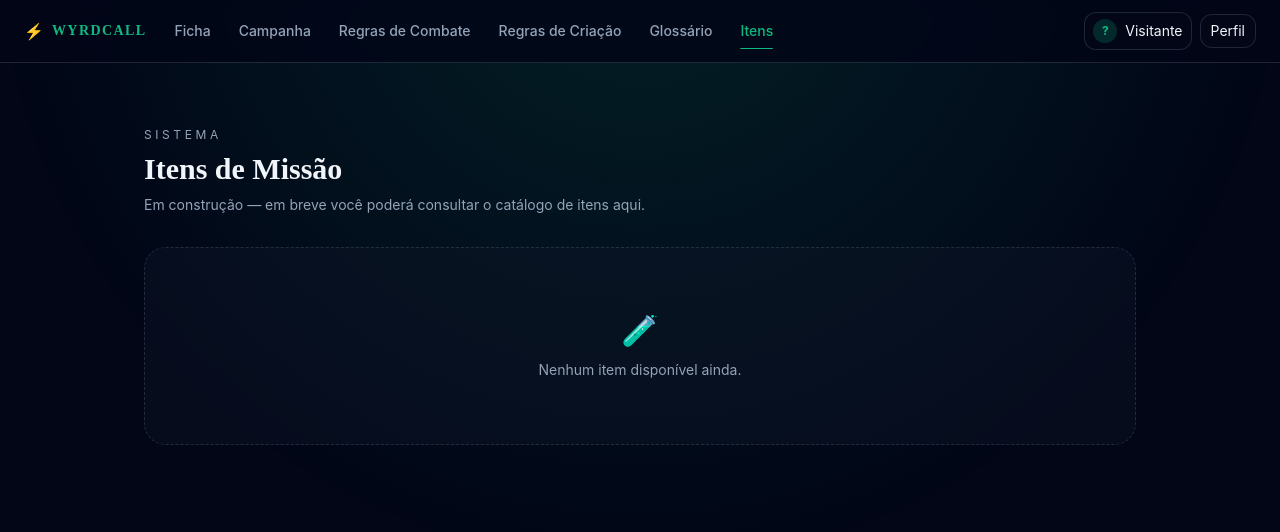
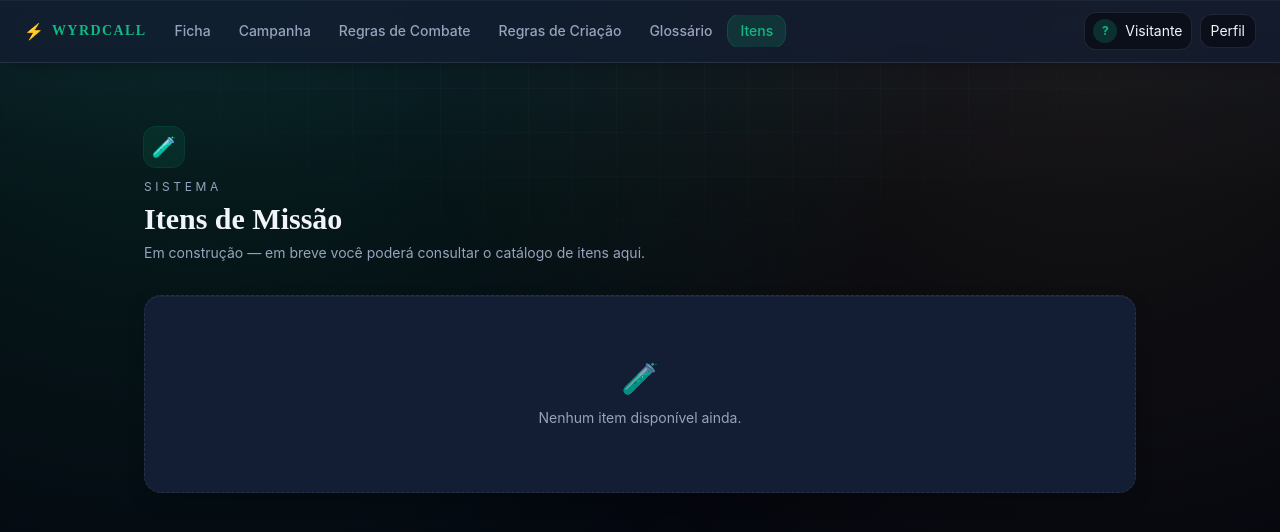
Before and after one commit to ViniciusFeliciano12/Aurores-RPG, an Astro site: page /itens in a window 1280 px wide. Built offline with nearby package versions, Linux system fonts and the light colour scheme; Astro itself is replaced by a stand-in of ours; no server answers.

Commit message:
Polish visual theme with panel/icon-badge system
Add reusable .panel, .panel-accent, and .icon-badge utility classes, introduce a gold accent color, deepen the background/card palette, and apply the new styles to headers and nav across Layout, InternalHeader, AuthGatedPage, and index.

```diff
--- a/src/components/AuthGatedPage.astro
+++ b/src/components/AuthGatedPage.astro
@@ -25,14 +25,17 @@ const { active, title, eyebrow, heading, description, icon, emptyText, requireAu
 		class="relative mx-auto flex max-w-5xl flex-col gap-8 px-4 py-16"
 		style={requireAuth ? 'display: none;' : undefined}
 	>
-		<div class="flex flex-col gap-2">
-			<p class="text-xs uppercase tracking-[0.3em] text-muted-foreground">{eyebrow}</p>
-			<h1 class="font-display text-3xl font-bold text-foreground">{heading}</h1>
-			<p class="text-sm text-muted-foreground">{description}</p>
+		<div class="flex flex-col gap-3">
+			<span class="icon-badge">{icon}</span>
+			<div class="flex flex-col gap-1.5">
+				<p class="text-xs uppercase tracking-[0.3em] text-muted-foreground">{eyebrow}</p>
+				<h1 class="font-display text-3xl font-bold text-foreground">{heading}</h1>
+				<p class="text-sm text-muted-foreground">{description}</p>
+			</div>
 		</div>
 
-		<div class="flex flex-col items-center gap-3 rounded-2xl border border-dashed border-border bg-card/40 px-6 py-16 text-center">
-			<span class="text-3xl">{icon}</span>
+		<div class="panel flex flex-col items-center gap-3 border-dashed px-6 py-16 text-center">
+			<span class="text-3xl opacity-70">{icon}</span>
 			<p class="text-sm text-muted-foreground">{emptyText}</p>
 		</div>
 	</main>
--- a/src/components/InternalHeader.astro
+++ b/src/components/InternalHeader.astro
@@ -24,7 +24,7 @@ const navItems: Array<NavItem & { key: Props['active'] }> = [
 <header
 	id="internal-header"
 	data-redirect-if-logged-out={redirectIfLoggedOut}
-	class="relative flex items-center justify-between gap-4 border-b border-border bg-background/80 px-4 py-3 backdrop-blur sm:px-6"
+	class="relative flex items-center justify-between gap-4 border-b border-border bg-card/70 px-4 py-3 shadow-[0_1px_0_rgba(255,255,255,0.04)_inset,0_4px_16px_-8px_rgba(0,0,0,0.6)] backdrop-blur sm:px-6"
 >
 	<a href="/" class="flex shrink-0 items-center gap-2">
 		<span class="text-primary">⚡</span>
@@ -36,10 +36,10 @@ const navItems: Array<NavItem & { key: Props['active'] }> = [
 			navItems.map((item) => (
 				<a
 					href={item.href}
-					class={`relative whitespace-nowrap px-3 py-2 font-medium transition ${
+					class={`whitespace-nowrap rounded-lg px-3 py-1.5 font-medium transition ${
 						item.key === active
-							? 'text-primary after:absolute after:inset-x-3 after:-bottom-px after:h-0.5 after:rounded-full after:bg-primary after:content-[""]'
-							: 'text-muted-foreground hover:text-foreground'
+							? 'bg-primary/15 text-primary ring-1 ring-primary/30'
+							: 'text-muted-foreground hover:bg-muted hover:text-foreground'
 					}`}
 				>
 					{item.label}
@@ -49,7 +49,7 @@ const navItems: Array<NavItem & { key: Props['active'] }> = [
 	</nav>
 
 	<div class="flex shrink-0 items-center gap-2">
-		<div class="flex items-center gap-2 rounded-lg border border-border bg-background px-2 py-1.5">
+		<div class="flex items-center gap-2 rounded-lg border border-border bg-background/60 px-2 py-1.5">
 			<div
 				id="user-avatar"
 				class="flex h-6 w-6 items-center justify-center overflow-hidden rounded-full bg-primary/20 text-xs font-bold text-primary"
@@ -62,7 +62,7 @@ const navItems: Array<NavItem & { key: Props['active'] }> = [
 
 		<a
 			href="/perfil"
-			class="rounded-lg border border-border bg-background px-2.5 py-1.5 text-sm transition hover:bg-muted"
+			class="rounded-lg border border-border bg-background/60 px-2.5 py-1.5 text-sm transition hover:bg-muted"
 		>
 			Perfil
 		</a>
@@ -70,7 +70,7 @@ const navItems: Array<NavItem & { key: Props['active'] }> = [
 		<button
 			id="sign-out"
 			type="button"
-			class="rounded-lg border border-border bg-background px-2.5 py-1.5 text-sm transition hover:bg-muted"
+			class="rounded-lg border border-border bg-background/60 px-2.5 py-1.5 text-sm transition hover:bg-muted"
 		>
 			Sair
 		</button>
--- a/src/layouts/Layout.astro
+++ b/src/layouts/Layout.astro
@@ -18,7 +18,8 @@ const { title = 'Wyrdcall' } = Astro.props;
 		<title>{title}</title>
 	</head>
 	<body class="min-h-screen bg-background text-foreground antialiased">
-		<div class="pointer-events-none fixed inset-0 bg-[radial-gradient(circle_at_50%_-10%,rgba(16,185,129,0.15),transparent_60%)]"></div>
+		<div class="pointer-events-none fixed inset-0 bg-[radial-gradient(circle_at_15%_-10%,rgba(16,185,129,0.16),transparent_55%),radial-gradient(circle_at_85%_0%,rgba(242,184,75,0.08),transparent_50%),linear-gradient(180deg,rgba(19,29,51,0.4),transparent_25%)]"></div>
+		<div class="pointer-events-none fixed inset-0 bg-[linear-gradient(rgba(148,163,184,0.05)_1px,transparent_1px),linear-gradient(90deg,rgba(148,163,184,0.05)_1px,transparent_1px)] bg-[size:44px_44px] [mask-image:radial-gradient(ellipse_80%_60%_at_50%_0%,black,transparent_70%)]"></div>
 		<slot />
 	</body>
 </html>
--- a/src/pages/index.astro
+++ b/src/pages/index.astro
@@ -43,7 +43,7 @@ const areas = [
 ---
 
 <Layout>
-	<header class="relative border-b border-border bg-background/80 px-4 py-4 backdrop-blur">
+	<header class="relative border-b border-border bg-card/70 px-4 py-4 shadow-[0_1px_0_rgba(255,255,255,0.04)_inset,0_4px_16px_-8px_rgba(0,0,0,0.6)] backdrop-blur">
 		<div class="mx-auto flex max-w-5xl items-center justify-between">
 			<div class="flex items-center gap-2">
 				<span class="text-primary">⚡</span>
@@ -53,11 +53,15 @@ const areas = [
 		</div>
 	</header>
 
-	<main class="relative mx-auto flex max-w-5xl flex-col gap-12 px-4 py-16">
+	<main class="relative mx-auto flex max-w-5xl flex-col gap-14 px-4 py-16">
 		<div class="flex flex-col items-center gap-3 text-center">
-			<span class="text-4xl">⚡</span>
+			<span class="icon-badge text-2xl">⚡</span>
 			<p class="text-xs uppercase tracking-[0.3em] text-muted-foreground">Campanhas &amp; personagens</p>
-			<h1 class="font-display text-4xl font-bold tracking-wide text-foreground sm:text-5xl">Wyrdcall</h1>
+			<h1 class="font-display text-4xl font-bold tracking-wide text-foreground sm:text-5xl">
+				<span class="bg-gradient-to-br from-primary via-emerald-300 to-[var(--accent-gold)] bg-clip-text text-transparent">
+					Wyrdcall
+				</span>
+			</h1>
 			<p class="max-w-md text-sm text-muted-foreground">
 				Reúna sua mesa, gerencie campanhas, fichas e consulte as regras — tudo em um só lugar.
 			</p>
@@ -76,9 +80,9 @@ const areas = [
 						areas.map((area) => (
 							<a
 								href={area.href}
-								class="group flex flex-col gap-2 rounded-xl bg-card p-5 text-sm ring-1 ring-foreground/10 transition hover:ring-primary/50"
+								class="group panel flex flex-col gap-3 p-5 text-sm transition hover:-translate-y-0.5 hover:border-primary/40"
 							>
-								<span class="text-2xl">{area.icon}</span>
+								<span class="icon-badge">{area.icon}</span>
 								<span class="font-display font-semibold text-foreground group-hover:text-primary">
 									{area.title}
 								</span>
@@ -91,7 +95,7 @@ const areas = [
 		</div>
 	</main>
 
-	<footer class="border-t border-border px-4 py-6 text-center text-xs text-muted-foreground">
+	<footer class="border-t border-border bg-card/40 px-4 py-6 text-center text-xs text-muted-foreground">
 		Wyrdcall · Uso interno da mesa
 	</footer>
 </Layout>
--- a/src/styles/global.css
+++ b/src/styles/global.css
@@ -54,22 +54,23 @@
 
 /* Wyrdcall runs dark-only for now, so the palette lives on :root directly. */
 :root {
-  --background: #020617;
+  --background: #05070f;
   --foreground: #f1f5f9;
-  --card: #0f172a;
+  --card: #131d33;
   --card-foreground: #f1f5f9;
-  --popover: #0f172a;
+  --popover: #131d33;
   --popover-foreground: #f1f5f9;
   --primary: #10b981;
-  --primary-foreground: #020617;
-  --secondary: #1e293b;
+  --primary-foreground: #031510;
+  --secondary: #1c2a47;
   --secondary-foreground: #f1f5f9;
-  --muted: #1e293b;
-  --muted-foreground: #94a3b8;
-  --accent: #1e293b;
+  --muted: #17223b;
+  --muted-foreground: #97a3bd;
+  --accent: #1c2a47;
   --accent-foreground: #f1f5f9;
+  --accent-gold: #f2b84b;
   --destructive: #dc2626;
-  --border: rgba(148, 163, 184, 0.2);
+  --border: rgba(148, 163, 184, 0.16);
   --input: rgba(148, 163, 184, 0.2);
   --ring: rgba(16, 185, 129, 0.5);
   --chart-1: #10b981;
@@ -78,13 +79,13 @@
   --chart-4: #a7f3d0;
   --chart-5: #047857;
   --radius: 0.75rem;
-  --sidebar: #0f172a;
+  --sidebar: #131d33;
   --sidebar-foreground: #f1f5f9;
   --sidebar-primary: #10b981;
-  --sidebar-primary-foreground: #020617;
-  --sidebar-accent: #1e293b;
+  --sidebar-primary-foreground: #031510;
+  --sidebar-accent: #1c2a47;
   --sidebar-accent-foreground: #f1f5f9;
-  --sidebar-border: rgba(148, 163, 184, 0.2);
+  --sidebar-border: rgba(148, 163, 184, 0.16);
   --sidebar-ring: rgba(16, 185, 129, 0.5);
 }
 
@@ -99,3 +100,24 @@
     @apply font-sans;
   }
 }
+
+@layer components {
+  .panel {
+    @apply rounded-xl border border-border bg-card shadow-[0_1px_0_rgba(255,255,255,0.04)_inset,0_8px_24px_-12px_rgba(0,0,0,0.6)];
+  }
+  .panel-accent {
+    @apply relative overflow-hidden rounded-xl border bg-card p-5 shadow-[0_1px_0_rgba(255,255,255,0.04)_inset,0_8px_24px_-12px_rgba(0,0,0,0.6)] before:absolute before:inset-x-0 before:top-0 before:h-0.5;
+  }
+  .panel-accent--gold {
+    @apply border-[color-mix(in_oklch,var(--accent-gold),transparent_60%)] bg-[color-mix(in_oklch,var(--accent-gold),var(--card)_92%)] before:bg-[var(--accent-gold)];
+  }
+  .panel-accent--rose {
+    @apply border-rose-500/30 bg-[color-mix(in_oklch,theme(colors.rose.500),var(--card)_92%)] before:bg-rose-500;
+  }
+  .text-gold {
+    color: var(--accent-gold);
+  }
+  .icon-badge {
+    @apply flex h-10 w-10 shrink-0 items-center justify-center rounded-lg bg-primary/10 text-xl ring-1 ring-primary/20;
+  }
+}
```
